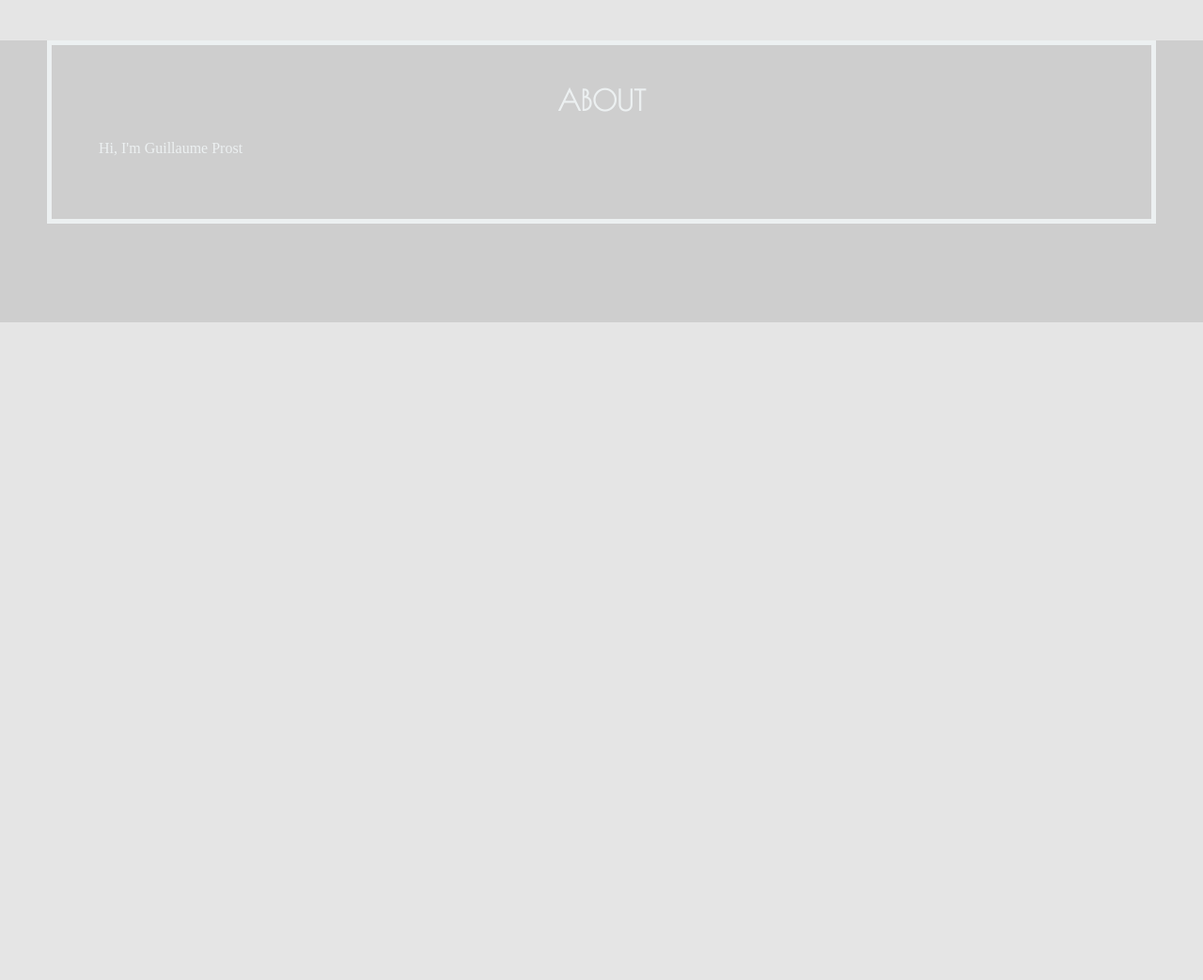
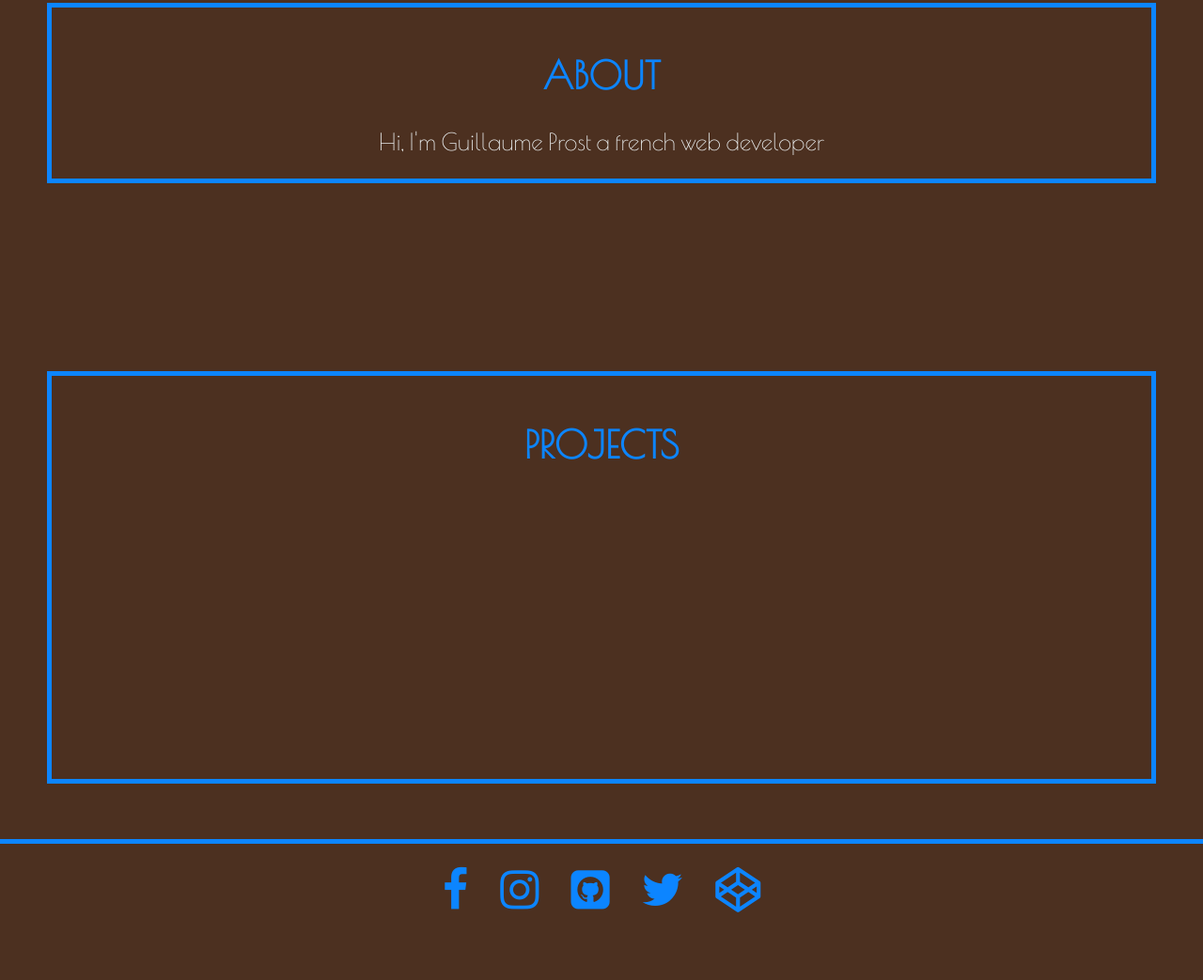
Before and after one commit to guillaumeprost/guillaumeprost.github.io, a plain HTML site: page index.html in a window 1280 px wide. Shown: the part 807-1850 px from the top of the page at 94% size. Before the commit the page ends 1150 px from the top, so only its background shows below. Drawn offline with nearby package versions, Linux system fonts and the light colour scheme.

Commit message:
modifications graphiques

```diff
--- a/css/styles.css
+++ b/css/styles.css
@@ -1,14 +1,15 @@
-
+/* colors http://coolors.co/c3f73a-95e06c-68b684-0c85ff-4c3020*/
 html, body{
    margin: 0px;
    padding: 0px;
    outline: 0px;
    height: 100%;
     background: none repeat scroll 0% 0% rgba(0, 0, 0, 0.1);
+    background-color: #4C3020;
 
 }
 header {
-	background: url('../images/background.png');
+	background-color: #4C3020;
 	background-size: cover;
 	background-position: center center;
 	padding: 50px;
@@ -29,7 +30,7 @@ header nav {
 h1{
     font-family: 'Poiret One', cursive;
     text-transform: uppercase;
-    color: #ecf0f1;
+    color: #0C85FF;
     font-size: 70px;
     margin-bottom: 20px;
 }
@@ -39,73 +40,97 @@ header p {
     color: #ecf0f1;
     font-size: 35px;
 }
+header .intro{
+    margin-top: 15%;
+    border-bottom: solid 5px #0C85FF;
+    border-top: solid 5px #0C85FF;
+    border-left: solid 5px #0C85FF;
+    border-right: solid 5px #0C85FF;
+}
+/* LOGO */
 
-header ul {
-  margin: 0;
-  padding: 0;
-  text-align: right;
+.content{
+    background-position: center center;
+    background-repeat: no-repeat;
+    background-size: cover;
+    box-sizing: border-box;
+    display: block;
+    height: 100%;
+    padding: 10px 50px 50px;
+    text-align: center;
+    width: 100%;
 }
 
-header ul li a {
-    font-family: 'Poiret One', cursive;
-  text-decoration: none;
-  text-transform: uppercase;
-  color: #f4f4f4;
-  font-size: 1.5em;
-  font-weight: 500;
-  transition: all 0.3s ease;
-  -webkit-transition: all 0.3s ease;
-  -moz-transition: all 0.3s ease;
-  -ms-transition: all 0.3s ease;
-  padding: 10px;
-}
-
-header ul li a:hover, .active {
-
-  border-bottom: solid 5px #ecf0f1;
-    border-top: solid 5px #ecf0f1;
-    border-left: solid 5px #ecf0f1;
-    border-right: solid 5px #ecf0f1;
-}
-
-header ul li {
-  list-style: none;
-  display: inline-block;
-  margin: 10px 20px;
-}
-
-header .intro{
-    margin-top: 15%;
-    border-bottom: solid 5px #ecf0f1;
-    border-top: solid 5px #ecf0f1;
-    border-left: solid 5px #ecf0f1;
-    border-right: solid 5px #ecf0f1;
-}
-
-.content{
-    width: 100%;
-    height: 300px;
-    background: none repeat scroll 0% 0% rgba(0, 0, 0, 0.1);
-}
-.about{
-
-    border-bottom: solid 5px #ecf0f1;
-    border-top: solid 5px #ecf0f1;
-    border-left: solid 5px #ecf0f1;
-    border-right: solid 5px #ecf0f1;
-    padding: 50px;
-        padding-top: 1em;
-    margin: 50px;
-     display: block;
-}
 
 .content  h2{
     font-family: 'Poiret One', cursive;
-    color: #ecf0f1;
-    font-size: 30px;
+    color: #0C85FF;
+    font-size: 40px;
     text-transform: uppercase;
     text-align: center;
 }
 .content p{
      color: #ecf0f1;
 }
+
+.bordered{
+    border-bottom: solid 5px #0C85FF;
+    border-top: solid 5px #0C85FF;
+    border-left: solid 5px #0C85FF;
+    border-right: solid 5px #0C85FF;
+        padding-top: 1em;
+}
+section{
+ padding-top: 1em;
+     display: block;
+
+
+}
+.separator{
+    height: 200px;
+}
+.about p{
+
+font-family: 'Poiret One', cursive;
+font-size: 25px;
+
+}
+.content-projects{
+    height: 300px;
+}
+
+/**
+    FOOTER
+**/
+
+footer {
+border-top: solid 5px #0C85FF;
+height: 150px;
+background-position-x: -5px;
+margin-top: 100px;
+padding-top: 10px;
+background-size: cover;
+text-align: center;
+box-sizing: border-box;
+
+}
+footer ul {
+padding: 0;
+color: #0C85FF;
+list-style: none;
+display: inline-block;
+margin-bottom: 0;
+}
+footer ul li {
+display: inline-block;
+margin: 15px;
+}
+footer ul li a{
+color: #0C85FF;
+}
+.social-network {
+margin-top: 0;
+}
+.social-network li i {
+font-size: 3em;
+}
--- a/index.html
+++ b/index.html
@@ -13,7 +13,12 @@
             <meta name="google-site-verification" content="" />
             <meta name="author" content="Guillaume Prost" />
           <link rel="stylesheet" type="text/css" href="css/styles.css" media="screen" />
+
           <link href='http://fonts.googleapis.com/css?family=Poiret+One' rel='stylesheet' type='text/css'>
+          <link href="//maxcdn.bootstrapcdn.com/font-awesome/4.2.0/css/font-awesome.min.css" rel="stylesheet">
+
+
+
             <!--[if IE]>
             <script src="js/html5.js"></script>
             <![endif]-->
@@ -36,13 +41,40 @@
     	            <h1>Guillaume Prost</h1>
                         <p> Web Developer </p>
                     </div>
+                </div>
+
             </header>
             <div class="content">
-            <div class='about'>
+                <section class="about bordered">
                 <h2>About</h2>
-            <p>Hi, I'm Guillaume Prost</p>
-            </div>
+                <p>Hi, I'm Guillaume Prost a french web developer</p>
+                </section>
+                <div class="separator"></div>
+
+                <section class="projects bordered">
+                <h2>Projects</h2>
+                <div class="content-projects">
+                    <table>
+                        <td>
+                            <!-- Projects here -->
+                        </td>
+                    </table>
 
                 </div>
+                </section>
+
+            </div>
+            <footer>
+                <table>
+                            <ul class="social-network">
+    <li><a href="https://www.facebook.com/guillaume.prost1"><i class="fa fa-facebook"></i></a></li>
+    <li><a href="http://instagram.com/guillaumeprost/"><i class="fa fa-instagram"></i></a></li>
+    <li><a href="https://github.com/guillaumeprost"><i class="fa fa-github-square"></i></a></li>
+    <li><a href="https://twitter.com/Guillaume_Prost"><i class="fa fa-twitter"></i></a></li>
+    <li><a href="http://codepen.io/Eustaches/"><i class="fa fa-codepen"></i></a></li>
+    </ul>
+    </table>
+            </footer>
         </body>
+
     </html>
```
Lines whose indentation alone changed are shown as unchanged.
